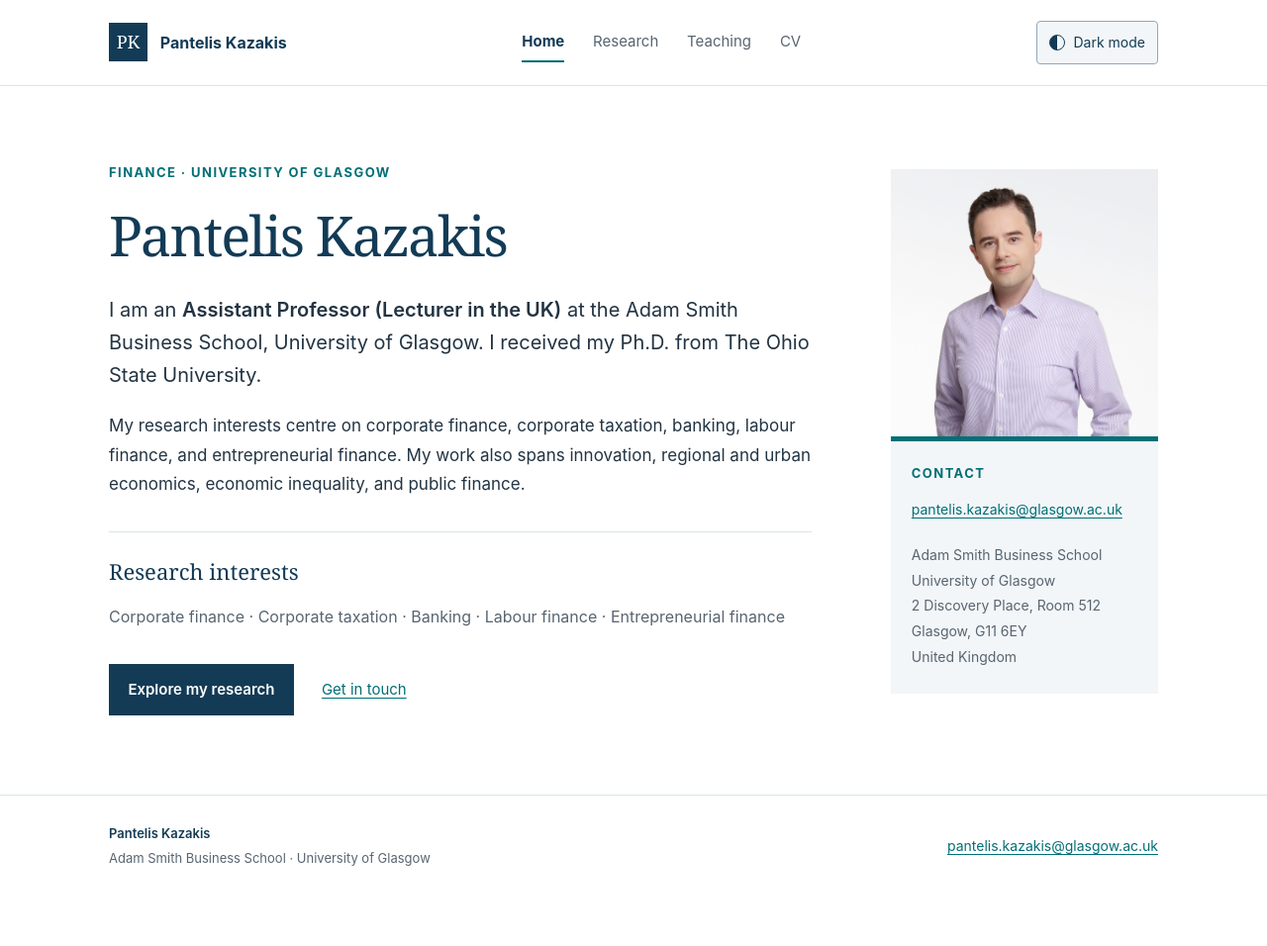
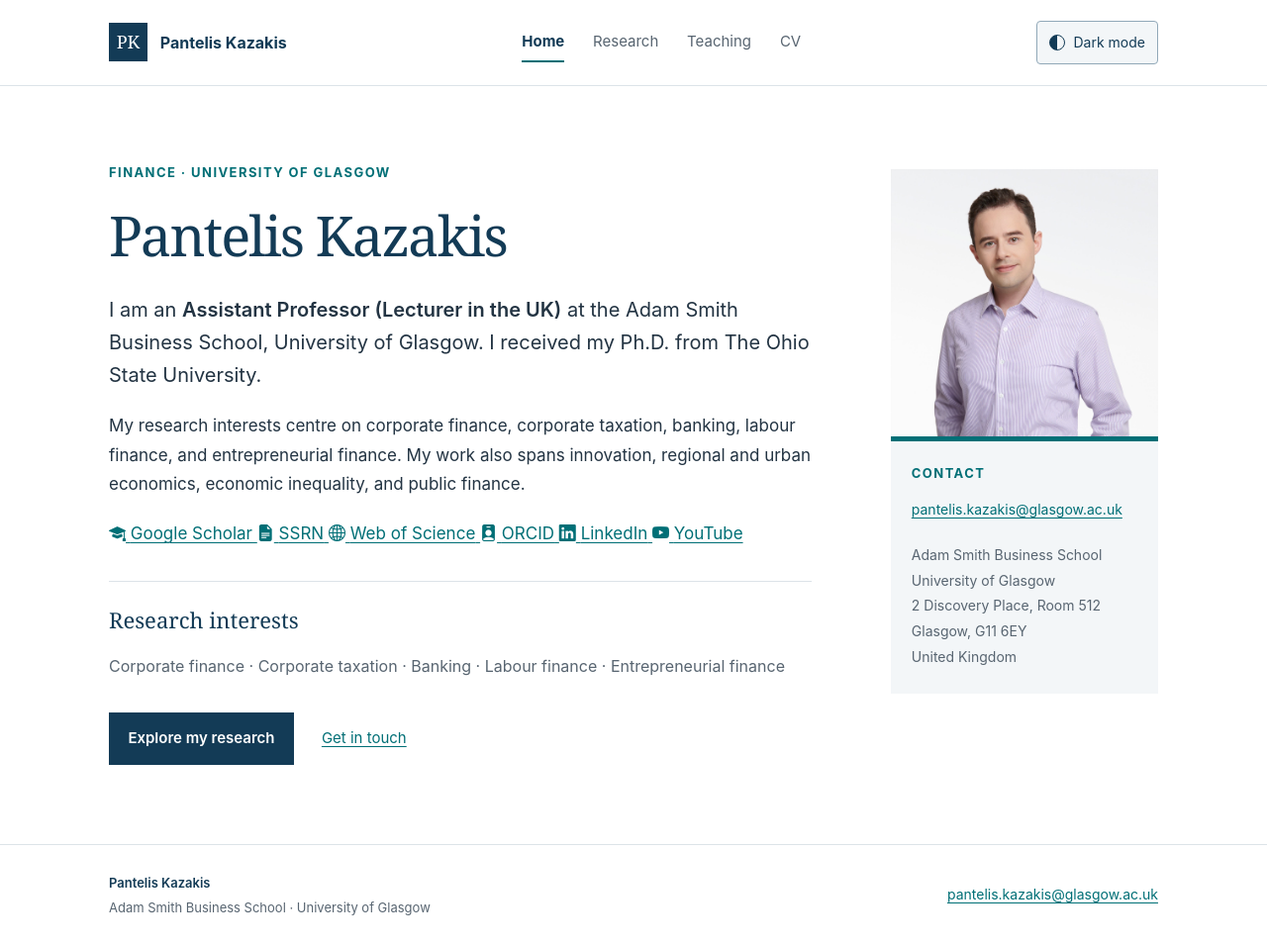
Before and after one commit to panteliskazakis/panteliskazakis.github.io, a Jekyll site: the page built from index.md, in a window 1280 px wide. Shown: the whole page at 99% size. Built offline with Jekyll 4.4.1, drawn with Linux system fonts in a browser that asks for light colours; before the commit the page ends 906 px from its top, so only the background shows below that.

Commit message:
Add files via upload

```diff
--- a/index.md
+++ b/index.md
@@ -7,6 +7,40 @@ I am an **Assistant Professor (Lecturer in the UK)** at the Adam Smith Business
 
 My research interests centre on corporate finance, corporate taxation, banking, labour finance, and entrepreneurial finance. My work also spans innovation, regional and urban economics, economic inequality, and public finance.
 
+<div class="academic-links">
+
+  <a href="https://scholar.google.co.uk/citations?user=15BDyyMAAAAJ&hl=en&oi=ao" target="_blank" rel="noopener noreferrer">
+    <i class="bi bi-mortarboard-fill"></i>
+    <span>Google Scholar</span>
+  </a>
+
+  <a href="https://papers.ssrn.com/sol3/cf_dev/AbsByAuth.cfm?per_id=1864687" target="_blank" rel="noopener noreferrer">
+    <i class="bi bi-file-earmark-text-fill"></i>
+    <span>SSRN</span>
+  </a>
+
+  <a href="https://www.webofscience.com/wos/author/record/HTO-5342-2023" target="_blank" rel="noopener noreferrer">
+    <i class="bi bi-globe2"></i>
+    <span>Web of Science</span>
+  </a>
+
+  <a href="https://orcid.org/0000-0002-1526-1225" target="_blank" rel="noopener noreferrer">
+    <i class="bi bi-person-badge-fill"></i>
+    <span>ORCID</span>
+  </a>
+
+  <a href="https://www.linkedin.com/in/pantelis-kazakis-76078a34" target="_blank" rel="noopener noreferrer">
+    <i class="bi bi-linkedin"></i>
+    <span>LinkedIn</span>
+  </a>
+
+  <a href="https://www.youtube.com/channel/UCunarU_ufwC5M0770HVDhgg" target="_blank" rel="noopener noreferrer">
+    <i class="bi bi-youtube"></i>
+    <span>YouTube</span>
+  </a>
+
+</div>
+
 ## Research interests
 
 Corporate finance · Corporate taxation · Banking · Labour finance · Entrepreneurial finance
```
